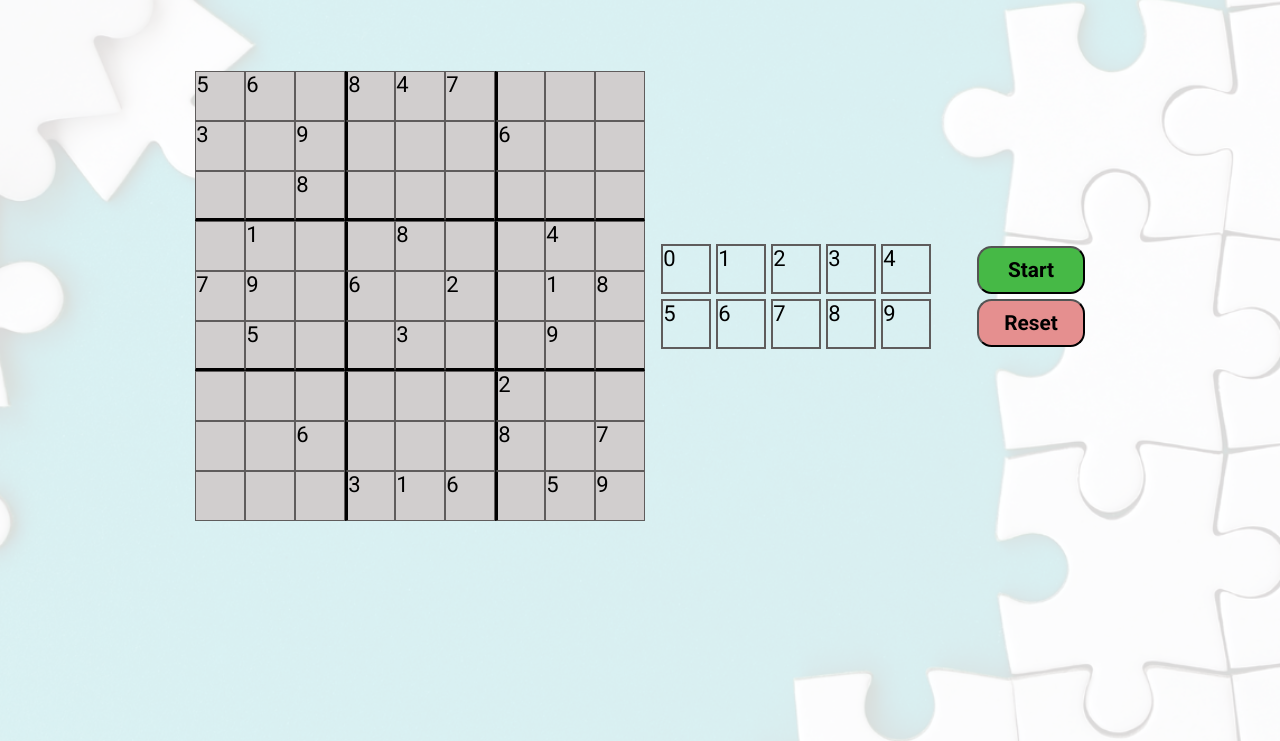
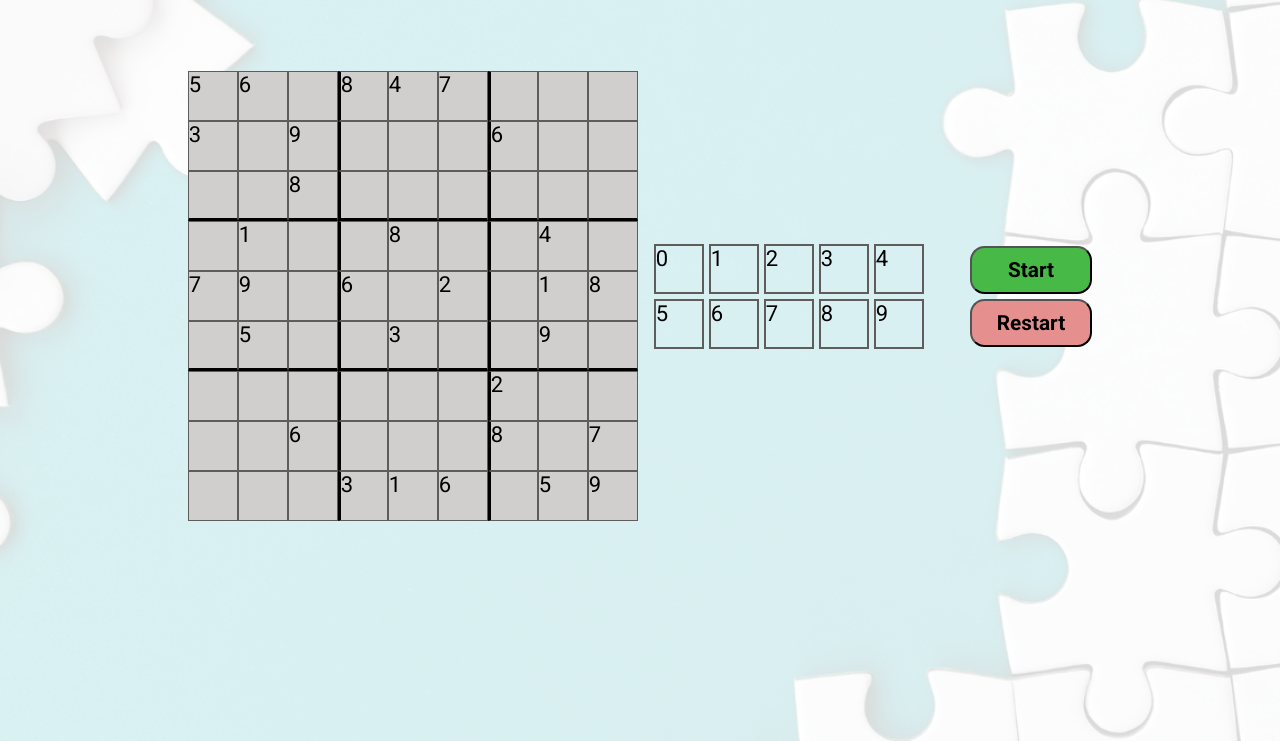
Before and after one commit to Anshul-Mhlvt/Sudoku_Sensei, a plain HTML site: page index.html in a window 1280 px wide. Shown: the part 59-800 px from the top of the page. Drawn offline with Linux system fonts and the light colour scheme.

```diff
--- a/index.html
+++ b/index.html
@@ -23,7 +23,7 @@
             <div id="options-container" class="flex wrap justify-start pointer"></div>
             <div class="buttons-container flex text-center">
                 <button class="start font-wt-bold br-radius pointer">Start</button>
-                <button class="stop font-wt-bold br-radius pointer">Reset</button>
+                <button class="stop font-wt-bold br-radius pointer">Restart</button>
             </div>
         </div>
     </div>
```
Also changed, not shown: 1 other file.
